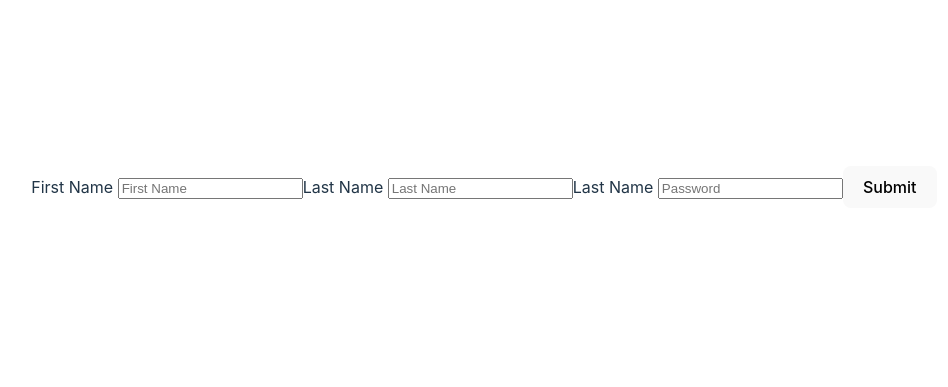
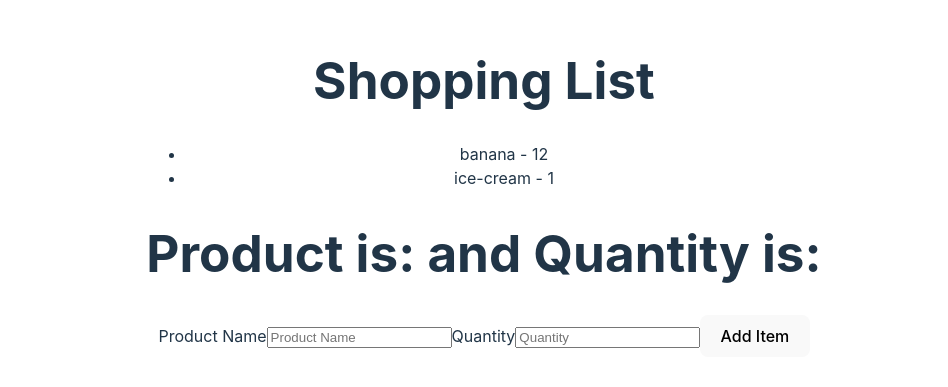
Before and after one commit to sas8254/react_course, a React (Vite) app: page / in a window 1280 px wide. Shown: the part 213-600 px from the top of the page, without its empty margins (156-1104 px from the left). Built offline with nearby package versions, Linux system fonts and the light colour scheme.

Commit message:
661. Shopping List Component.

```diff
--- a/src/App.jsx
+++ b/src/App.jsx
@@ -1,10 +1,10 @@
 import "./App.css";
-import BetterSignUpForm from "./BetterSignUpForm";
+import ShoppingList from "./ShoppingList";
 
 function App() {
   return (
     <div>
-      <BetterSignUpForm />
+      <ShoppingList />
     </div>
   );
 }
--- a/src/BetterSignUpForm.jsx
+++ b/src/BetterSignUpForm.jsx
@@ -7,10 +7,9 @@ export default function BetterSignUpForm() {
   });
   const handleChange = (evt) => {
     const changeField = evt.target.name;
-    const changeValue = evt.target.value;
+    const newValue = evt.target.value;
     return setFormData((currData) => {
-      currData[changeField] = changeValue;
-      return { ...currData };
+      return { ...currData, [changeField]: newValue };
     });
   };
 
--- /dev/null
+++ b/src/ShoppingList.jsx
@@ -0,0 +1,31 @@
+import { useState } from "react";
+import ShoppingListForm from "./ShoppingListForm";
+
+export default function ShoppingList() {
+  const [items, setItems] = useState([
+    { id: 1, product: "banana", quantity: 12 },
+    { id: 2, product: "ice-cream", quantity: 1 },
+  ]);
+
+  const addItem = (item) => {
+    return setItems((currItems) => {
+      return [...currItems, { ...item, id: 9 }];
+    });
+  };
+
+  return (
+    <div>
+      <h1>Shopping List</h1>
+      <ul>
+        {items.map((item) => {
+          return (
+            <li key={item.id}>
+              {item.product} - {item.quantity}
+            </li>
+          );
+        })}
+      </ul>
+      <ShoppingListForm submitAction={addItem} />
+    </div>
+  );
+}
--- /dev/null
+++ b/src/ShoppingListForm.jsx
@@ -0,0 +1,44 @@
+import { useState } from "react";
+
+export default function ShoppingListForm({ submitAction }) {
+  const [formData, setFormData] = useState({ product: "", quantity: "" });
+  const handleChange = (evt) => {
+    return setFormData((currData) => {
+      return {
+        ...currData,
+        [evt.target.name]: [evt.target.value],
+      };
+    });
+  };
+
+  const handleSubmit = (evt) => {
+    evt.preventDefault();
+    submitAction(formData);
+  };
+  return (
+    <form onSubmit={handleSubmit}>
+      <h1>
+        Product is: {formData.product} and Quantity is: {formData.quantity}
+      </h1>
+      <label htmlFor="product">Product Name</label>
+      <input
+        id="product"
+        placeholder="Product Name"
+        name="product"
+        type="text"
+        onChange={handleChange}
+        value={formData.product}
+      />
+      <label htmlFor="quantity">Quantity</label>
+      <input
+        id="quantity"
+        placeholder="Quantity"
+        name="quantity"
+        type="number"
+        onChange={handleChange}
+        value={formData.quantity}
+      />
+      <button>Add Item</button>
+    </form>
+  );
+}
```
